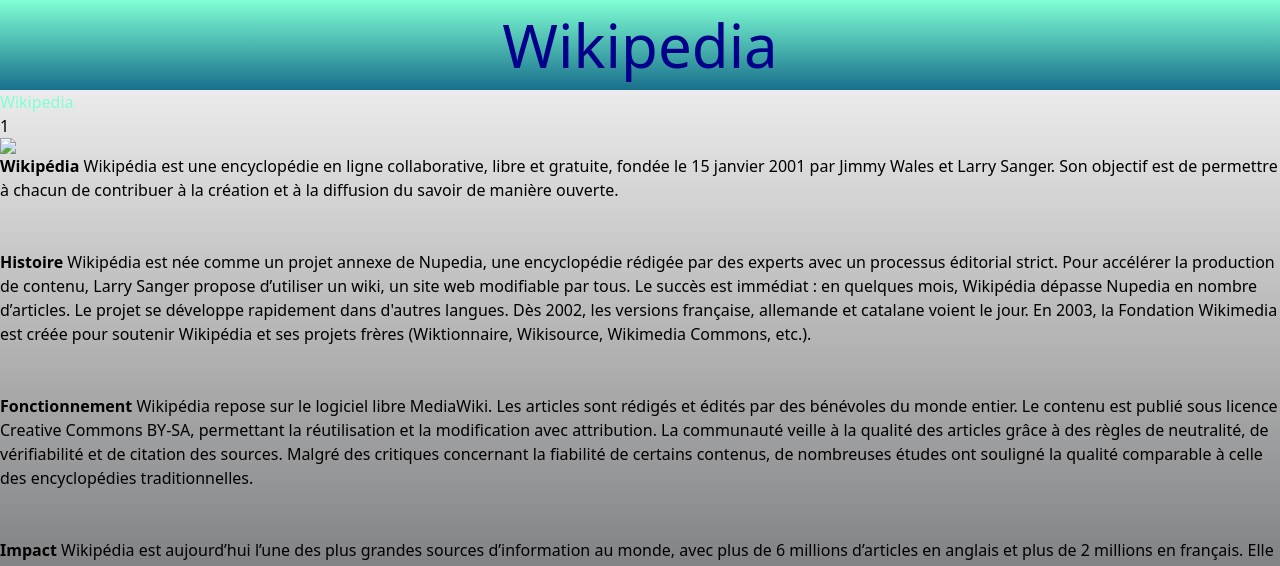
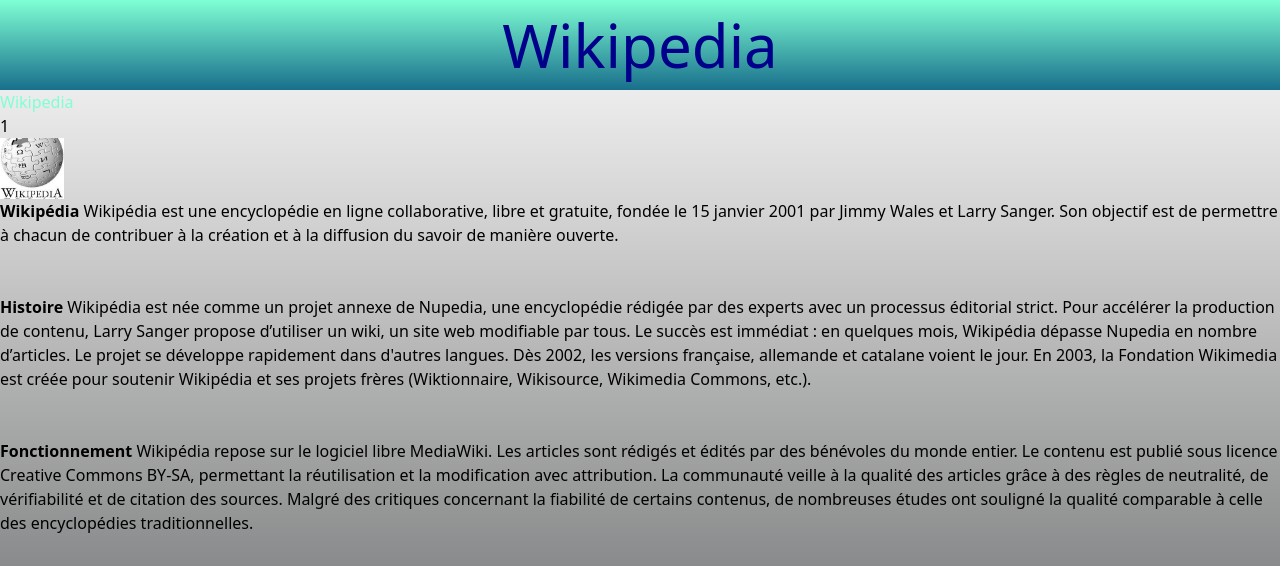
Before and after one commit to Stanislasfdggfgdf/SiteTest, a plain HTML site: page index.html in a window 1280 px wide. Shown: the top 566 px of the page. Drawn offline with nearby package versions, Linux system fonts and the light colour scheme; the site is published under a folder, as on GitHub Pages, so addresses that start at the root find nothing.

Commit message:
Update index.html

```diff
--- a/index.html
+++ b/index.html
@@ -4,7 +4,7 @@
     <title>
     Wikipedia wiki
     </title>
-        <link rel="icon" href="/assets/Sanstitre.jpg">
+        <link rel="icon" href="assets/Sanstitre.jpg">
 <!-- br  pour sauter des lignes -->
     <link href="style.css" rel="stylesheet">
     <script src="https://cdn.tailwindcss.com"></script>
@@ -19,7 +19,7 @@
 
     <h2 id="test">Wikipedia</h2>
 
-    <!--<a  href="/assets/Sanstitre.jpg" download="e"><p class="animation1"download"</p></a>-->
+    <!--<a  href="assets/Sanstitre.jpg" download="e"><p class="animation1"download"</p></a>-->
 
     <script src="scripts.js"></script>
 
@@ -50,7 +50,7 @@
 <div class="grid grid-cols-2 justify-center">
 
     <p class="col-span-2"> 1 </p>
-    <img height="10%" width="10%" src="/assets/Sanstitre.jpg">
+    <img height="10%" width="10%" src="assets/Sanstitre.jpg">
 </div>
 
 <p><b>Wikipédia</b>
```
